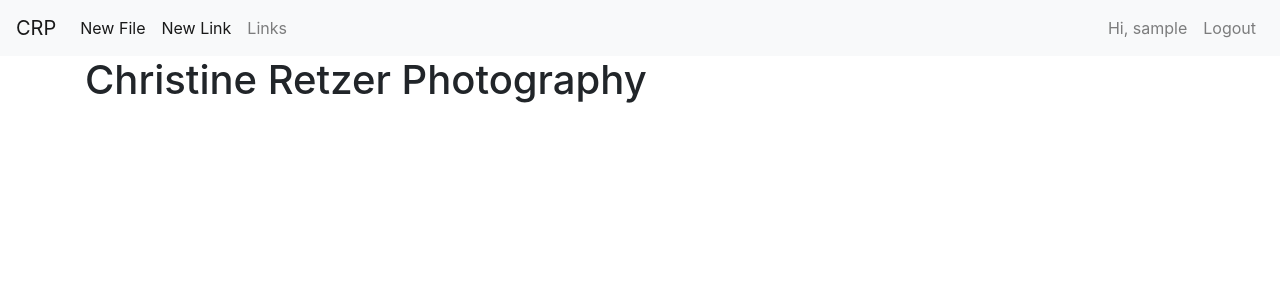
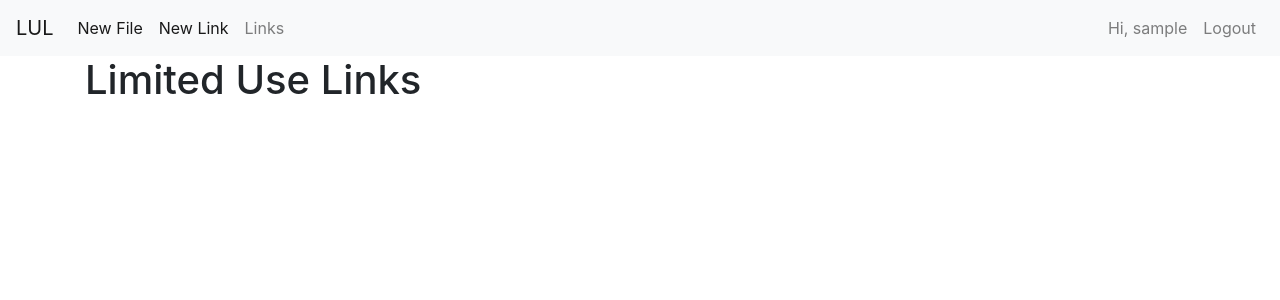
Before and after one commit to clarke/limited-use-links, a Flask app: page / in a window 1280 px wide. Shown: the top 300 px of the page. Run offline with Flask 2, Linux system fonts and the light colour scheme; a user stored in the database is signed in; tables that the repository leaves empty hold one stand-in row (values such as "Sample post"); some libraries are stand-ins or nearby versions.

Commit message:
Minor changes to the headers and labels

```diff
--- a/app/templates/base.html
+++ b/app/templates/base.html
@@ -12,7 +12,7 @@
   </head>
   <body>
       <nav class="navbar navbar-expand-md navbar-light bg-light">
-          <a class="navbar-brand" href="{{ url_for('index')}}">CRP</a>
+          <a class="navbar-brand" href="{{ url_for('index')}}">LUL</a>
           <button class="navbar-toggler" type="button" data-toggle="collapse" data-target="#navbarNav" aria-controls="navbarNav" aria-expanded="false" aria-label="Toggle navigation">
               <span class="navbar-toggler-icon"></span>
           </button>
--- a/app/templates/index.html
+++ b/app/templates/index.html
@@ -1,7 +1,7 @@
 {% extends 'base.html' %}
 
 {% block content %}
-    <h1>{% block title %} Christine Retzer Photography {% endblock %}</h1>
+    <h1>{% block title %} Limited Use Links {% endblock %}</h1>
 
 {% endblock %}
 :wa
```
